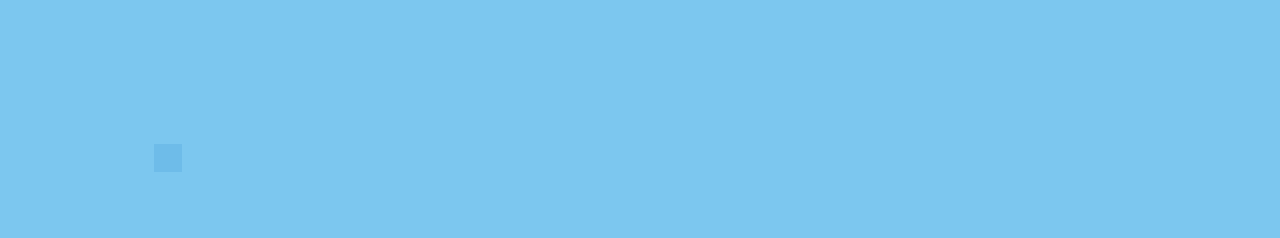
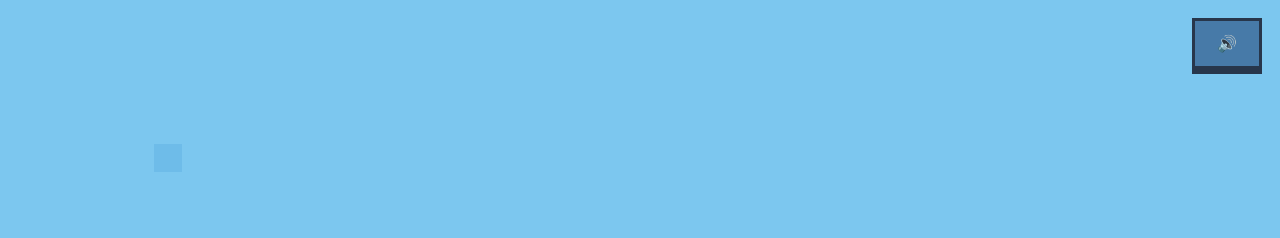
Before and after one commit to TreusG/Minecraft, a plain HTML site: page index.html in a window 1280 px wide. Shown: the top 238 px of the page. Drawn offline with Linux system fonts and the light colour scheme.

Commit message:
Wire up the menu buttons

```diff
--- a/index.html
+++ b/index.html
@@ -1 +1 @@
-<!DOCTYPE html><html lang="en"><head><meta charset="UTF-8"><meta name="viewport" content="width=device-width, initial-scale=1.0"><title>Minecraft 2D</title><link href="https://fonts.googleapis.com/css2?family=Pixelify+Sans:wght@500;600;700&display=swap" rel="stylesheet"><link rel="stylesheet" href="./css/style.css"></head><body><section class="scene"><span class="float"></span><span class="float"></span></section><main class="landing"><h1>MINECRAFT <span>2D</span></h1><p id="splashText">2D, but Blocky!</p><nav><a href="./game.html">Singleplayer</a><button id="tutorialBtn" type="button">How To Play</button></nav></main><dialog id="tutorialDialog"><h2>How To Play</h2><p>Choose a tool, break blocks and collect them.</p><button id="closeTutorialBtn" type="button">Done</button></dialog><script src="./js/landing.js"></script></body></html>
+<!DOCTYPE html><html lang="en"><head><meta charset="UTF-8"><meta name="viewport" content="width=device-width, initial-scale=1.0"><title>Minecraft 2D</title><link href="https://fonts.googleapis.com/css2?family=Pixelify+Sans:wght@500;600;700&display=swap" rel="stylesheet"><link rel="stylesheet" href="./css/style.css"></head><body><audio id="backgroundMusic" loop muted><source src="./assets/audio/menu.mp3" type="audio/mpeg"></audio><section class="scene"><span class="float"></span><span class="float"></span></section><main class="landing"><h1>MINECRAFT <span>2D</span></h1><p id="splashText">2D, but Blocky!</p><nav><a href="./game.html">Singleplayer</a><button id="tutorialBtn" type="button">How To Play</button></nav></main><button id="soundBtn" type="button">🔊</button><dialog id="tutorialDialog"><h2>How To Play</h2><p>Choose a tool, break blocks and collect them.</p><button id="closeTutorialBtn" type="button">Done</button></dialog><script src="./js/landing.js"></script></body></html>
```
Also changed, not shown: 1 other file.
